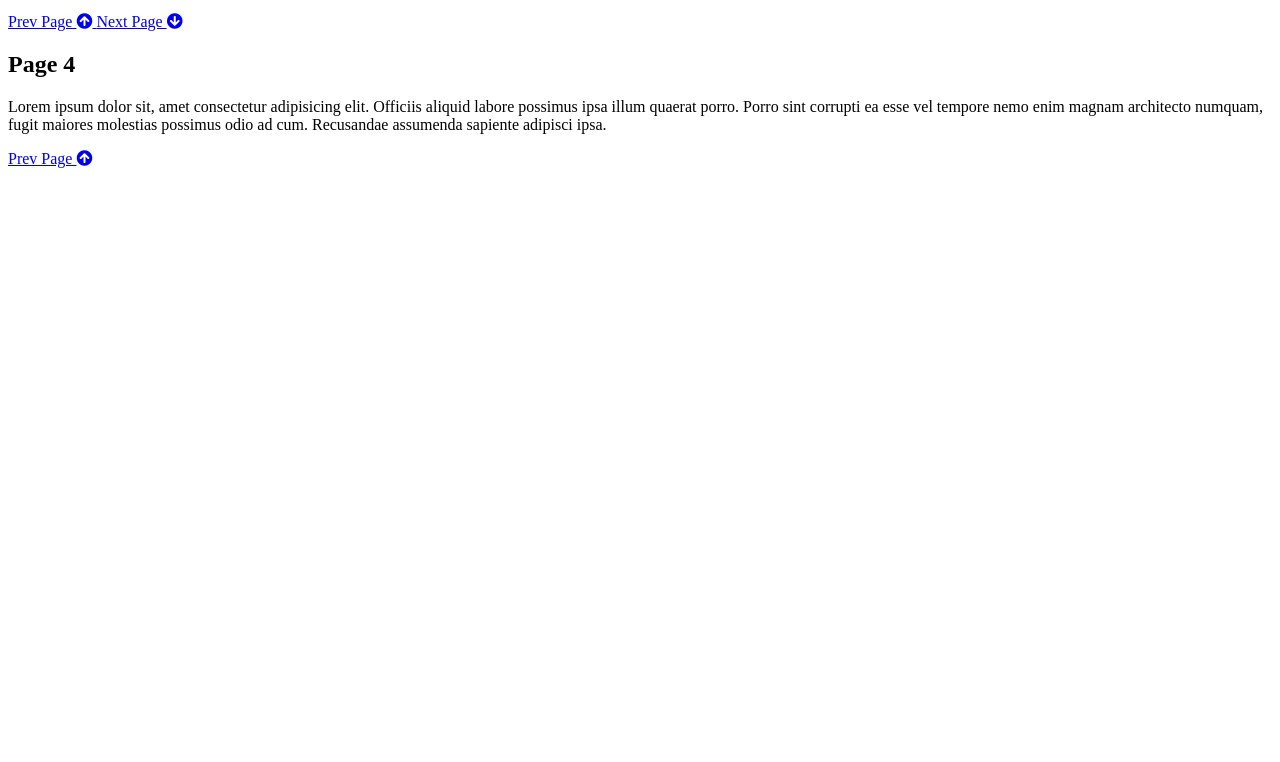
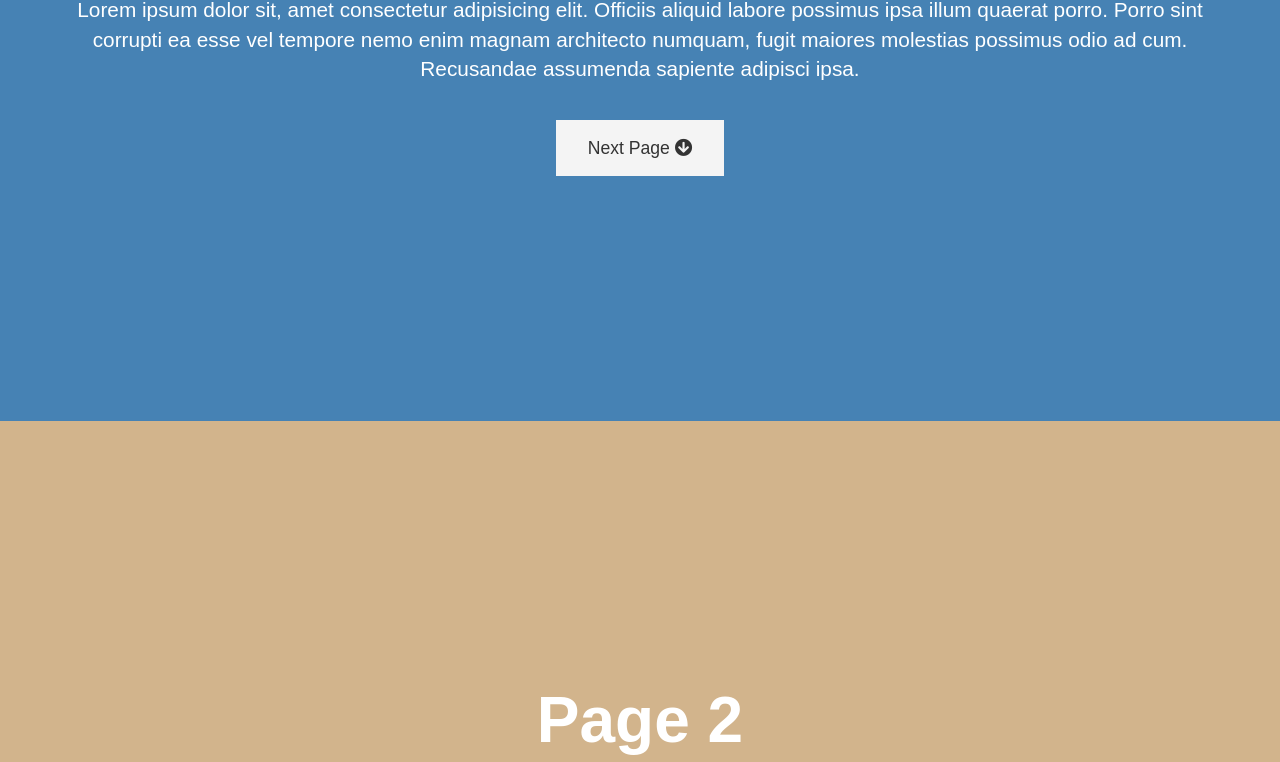
Before and after one commit to Harritone/HTML_CSS, a plain HTML site: page presentation_website/index.html in a window 1280 px wide. Shown: the part 379-1141 px from the top of the page. Before the commit the page ends 800 px from the top, so only its background shows below. Drawn offline with Linux system fonts and the light colour scheme.

Commit message:
Added styles

```diff
--- a/presentation_website/index.html
+++ b/presentation_website/index.html
@@ -43,7 +43,7 @@
         <a href="#page-1" class="btn btn-dark">
           Prev Page <i class="fas fa-arrow-circle-up"></i>
         </a>
-        <a href="#page-2" class="btn">
+        <a href="#page-3" class="btn">
           Next Page <i class="fas fa-arrow-circle-down"></i>
         </a>
       </div>
--- a/presentation_website/style.css
+++ b/presentation_website/style.css
@@ -0,0 +1,65 @@
+:root {
+  --page-1-color: steelblue;
+  --page-2-color: tan;
+  --page-3-color: teal;
+  --page-4-color: steelblue;
+  --animate-speed: 1s;
+}
+
+body {
+  font-family: Arial, Helvetica, sans-serif;
+  line-height: 1.4;
+  color: #fff;
+  margin: 0;
+  padding: 0;
+  overflow: hidden;
+}
+
+/* Page colors */
+
+#page-1 { background: var(--page-1-color); }
+#page-2 { background: var(--page-2-color); }
+#page-3 { background: var(--page-3-color); }
+#page-4 { background: var(--page-4-color); }
+
+.page {
+  display: flex;
+  flex-direction: column;
+  height: 100vh;
+  align-items: center;
+  justify-content: center;
+  text-align: center;
+  padding: 0 4rem;
+}
+
+.page h1 {
+  font-size: 4rem;
+  line-height: 1.2;
+  margin: 1rem;
+}
+
+.page p {
+  font-size: 1.3rem;
+}
+
+.btn {
+  display: inline-block;
+  padding: 1rem 2rem;
+  background-color: #f4f4f4;
+  color: #333;
+  text-decoration: none;
+  border: none;
+  margin-top: 1rem;
+  font-size: 1.1rem;
+  transition: all .3s ease-in;
+}
+.btn:hover,
+.btn-dark {
+  background-color: #333;
+  color: #fff;
+}
+
+.btn-dark:hover {
+  background-color: #f4f4f4;
+  color: #333;
+}
```
